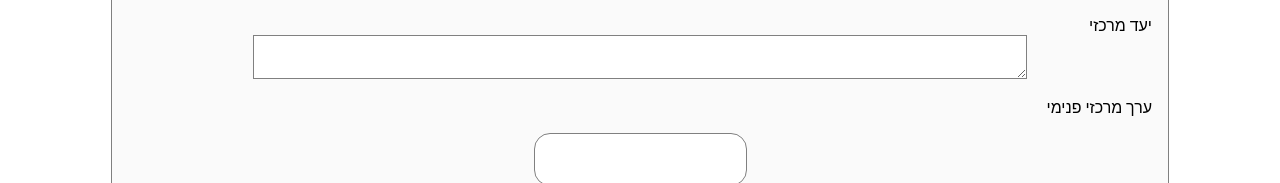
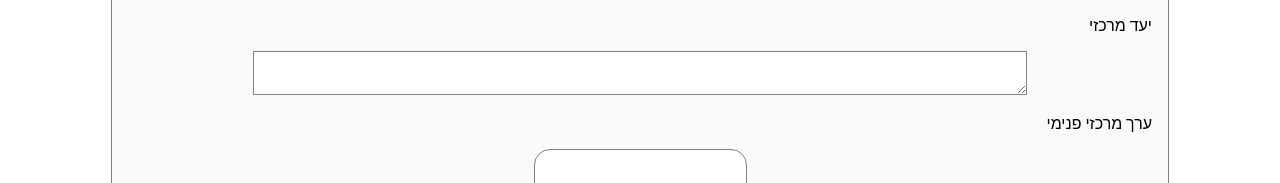
Before and after one commit to metalowner/acen, a plain HTML site: page index.html in a window 1280 px wide. Shown: the part 244-427 px from the top of the page. Drawn offline with Linux system fonts and the light colour scheme.

Commit message:
Add files via upload

```diff
--- a/css/style.css
+++ b/css/style.css
@@ -54,6 +54,7 @@ textarea {
 	display: block;
 	margin-left: auto;
 	margin-right: auto;
+	margin-top: 1em;
 }
 
 #questionsDisplayButton {
@@ -227,10 +228,6 @@ textarea {
 	margin-top: 1em;
 }
 
-#mainGoalHeader {
-	margin-bottom: 1em;
-}
-
 #userProfilePicture {
 	position: relative;
 	top: -2em;
@@ -239,10 +236,6 @@ textarea {
 	max-width: 50%;
 	border: 1px solid gray;
 	border-radius: 45%;
-}
-
-#mainValueHeader {
-	float: right;
 }
 
 #userMainValue,
```
